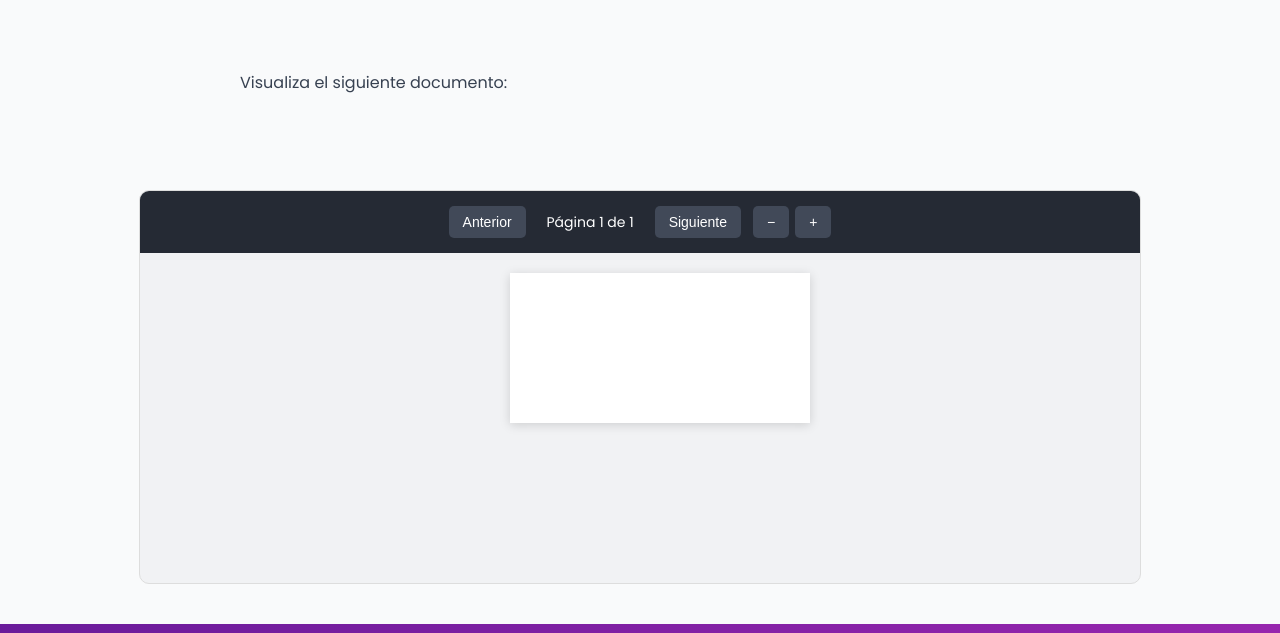
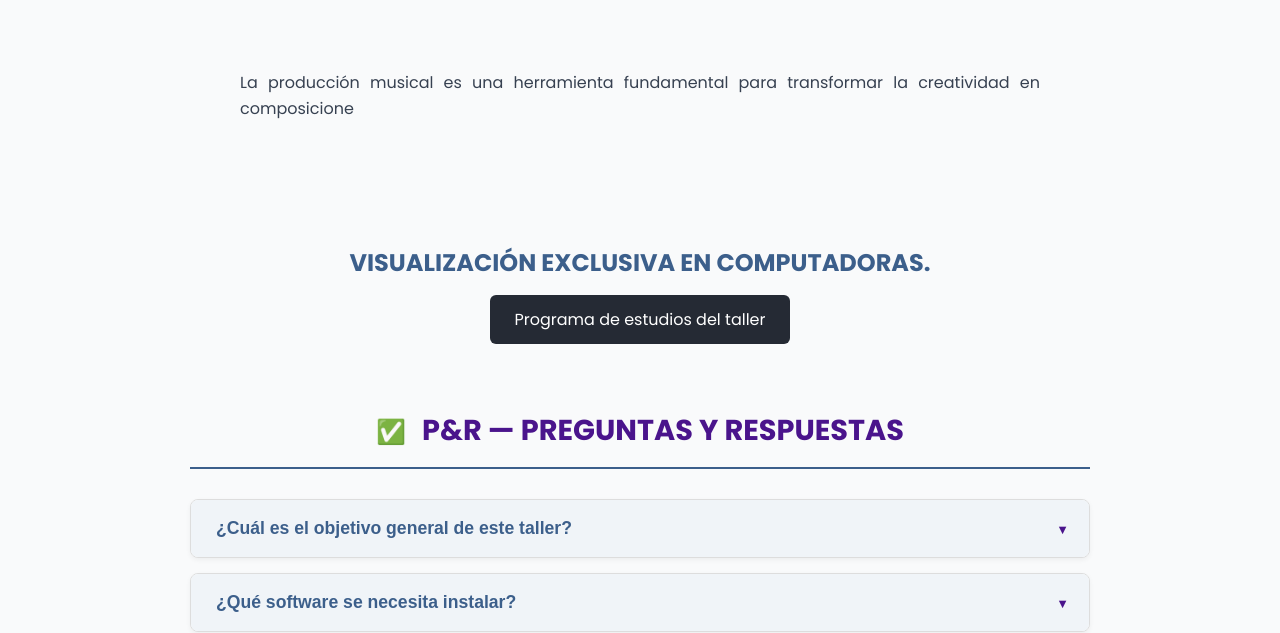
Before and after one commit to impyweb/impy, a plain HTML site: page produccion.html in a window 1280 px wide. Shown: the part 327-960 px from the top of the page. Drawn offline with Linux system fonts and the light colour scheme.

Commit message:
Actualización del sitio web

```diff
--- a/css/styles.css
+++ b/css/styles.css
@@ -963,105 +963,46 @@ footer {
   }
 }
 
+
 /* ==============================
-   PDF READER
+   DOCUMENTO PRODUCCIÓN MUSICAL
 ============================== */
 
-.pdf-reader {
-  width: 100%;
-  max-width: 1000px;
+.documento-desktop {
+  max-width: 800px;
   margin: 40px auto;
-  background: #f1f2f4;
-  border-radius: 10px;
-  overflow: hidden;
-  border: 1px solid #ddd;
-}
-
-.pdf-toolbar {
-  display: flex;
-  align-items: center;
-  justify-content: center;
-  flex-wrap: wrap;
-  gap: 12px;
-  padding: 15px;
-  background: #252a34;
-  color: white;
-}
-
-.pdf-toolbar button {
-  padding: 8px 14px;
-  border: none;
-  border-radius: 5px;
-  background: #414958;
-  color: white;
-  cursor: pointer;
-  font-size: 14px;
-}
-
-.pdf-toolbar button:hover {
-  background: #596579;
-}
-
-.pdf-toolbar button:disabled {
-  opacity: 0.4;
-  cursor: not-allowed;
-}
-
-.pdf-zoom {
-  display: flex;
-  gap: 6px;
-}
-
-#pdf-page-info {
-  font-size: 14px;
-  min-width: 105px;
+  padding: 25px;
   text-align: center;
 }
 
-.pdf-viewer {
-  width: 100%;
-  padding: 20px;
-  display: flex;
-  justify-content: center;
-  overflow: auto;
+.documento-desktop h2 {
+  margin-bottom: 15px;
 }
 
-#pdf-canvas {
-  display: block;
-  max-width: none;
-  height: auto;
-  background: white;
-  box-shadow: 0 2px 10px rgba(0,0,0,0.15);
+.documento-desktop p {
+  margin-bottom: 25px;
 }
 
-.pdf-error {
-  color: #b42318;
-  text-align: center;
-  padding: 10px;
+.documento-enlace {
+  display: inline-block;
+  padding: 12px 25px;
+  background-color: #252a34;
+  color: white;
+  text-decoration: none;
+  border-radius: 6px;
+  transition: background-color 0.3s ease;
 }
 
-/* MÓVILES */
+.documento-enlace:hover {
+  background-color: #414958;
+}
 
-@media (max-width: 600px) {
+/* Ocultar en móviles y tabletas */
 
-  .pdf-reader {
-    margin: 25px auto;
+@media (max-width: 1024px) {
+  .documento-desktop {
+    display: none;
   }
-
-  .pdf-toolbar {
-    gap: 8px;
-    padding: 12px 6px;
-  }
-
-  .pdf-toolbar button {
-    padding: 9px 11px;
-    font-size: 12px;
-  }
-
-  .pdf-viewer {
-    padding: 8px;
-  }
-
 }
 
 
--- a/js/script.js
+++ b/js/script.js
@@ -13,7 +13,6 @@
 /* ==============================
    MAIN
 ============================== */
-
 
 document.addEventListener("DOMContentLoaded", function() {
 
--- a/produccion.html
+++ b/produccion.html
@@ -76,42 +76,55 @@
       </div>
     </nav>
   </header>
-
   <main>
     <h1>Producción Musical</h1>
     <hr>
 
     <p class="parrafo1">
-      Visualiza el siguiente documento:
+La producción musical es una herramienta fundamental para transformar la creatividad en composiciones musicales competitivas dentro de la industria musical actual. A través de este taller, los estudiantes aprenderán a crear su propia música y desarrollarán las habilidades y conocimientos necesarios para llevar sus ideas a producciones de calidad profesional, incluso si comienzan desde cero. A continuación, encontrarás el programa de estudios completo del taller.
     </p>
 
-    <section class="pdf-reader">
+    <section class="documento-desktop">
 
-      <div class="pdf-toolbar">
+      <h2>Visualización exclusiva en computadoras.</h2>
 
-        <button id="pdf-prev">Anterior</button>
+      <a
+        href="documents/documento4.pdf"
+        target="_blank"
+        rel="noopener noreferrer"
+        class="documento-enlace">
+        Programa de estudios del taller
+      </a>
+    </section>
 
-        <span id="pdf-page-info">
-          Página 1 de 1
-        </span>
+    <section class="faq-section">
+      <h2><span class="faq-icon">✅</span> P&R — Preguntas y Respuestas</h2>
+      <div class="faq-container">
 
-        <button id="pdf-next">Siguiente</button>
-
-        <div class="pdf-zoom">
-          <button id="pdf-zoom-out">−</button>
-          <button id="pdf-zoom-in">+</button>
+      <div class="faq-item">
+        <button class="faq-question">¿Cuál es el objetivo general de este taller?</button>
+        <div class="faq-answer">
+          <p>Desarrollar en el estudiante habilidades técnicas y analíticas para la creación y edición de audio digital
+mediante el uso práctico de Audacity y un banco de muestras exclusivo, aplicando conceptos
+fundamentales de ritmo, armonía, estructura y manipulación sonora para la consolidación de piezas
+musicales propias.</p>
         </div>
-
       </div>
 
-      <div class="pdf-viewer">
-        <canvas id="pdf-canvas"></canvas>
+      <div class="faq-item">
+        <button class="faq-question">¿Qué software se necesita instalar?</button>
+        <div class="faq-answer">
+          <p>Para el desarrollo de las actividades y ejercicios prácticos, se utilizará Audacity, un software gratuito y de código abierto para la grabación y edición de audio. Durante el taller, se brindará orientación a los estudiantes sobre su descarga e instalación en sus computadoras, por lo que no será necesario adquirir licencias.</p>
+        </div>
       </div>
 
-      <p id="pdf-error" class="pdf-error"></p>
-
+      <div class="faq-item">
+        <button class="faq-question">¿Se requieren conocimientos previos de música para tomar los talleres?</button>
+        <div class="faq-answer">
+          <p>No se requieren conocimientos previos de teoría o lectura musical. El nivel es introductorio y está planeado para desarrollarse de forma práctica.</p>
+        </div>
+      </div>
     </section>
-
   </main>
 
   <footer>
@@ -125,6 +138,5 @@
   </footer>
 
   <script src="js/script.js"></script>
-  <script type="module" src="js/pdf-reader.js"></script>
 </body>
 </html>
```
Also changed, not shown: musica_medios.html (+49 -1 lines), portafolios.html (+45 -23 lines), talleres.html (+4 -4 lines), 4 other files.
